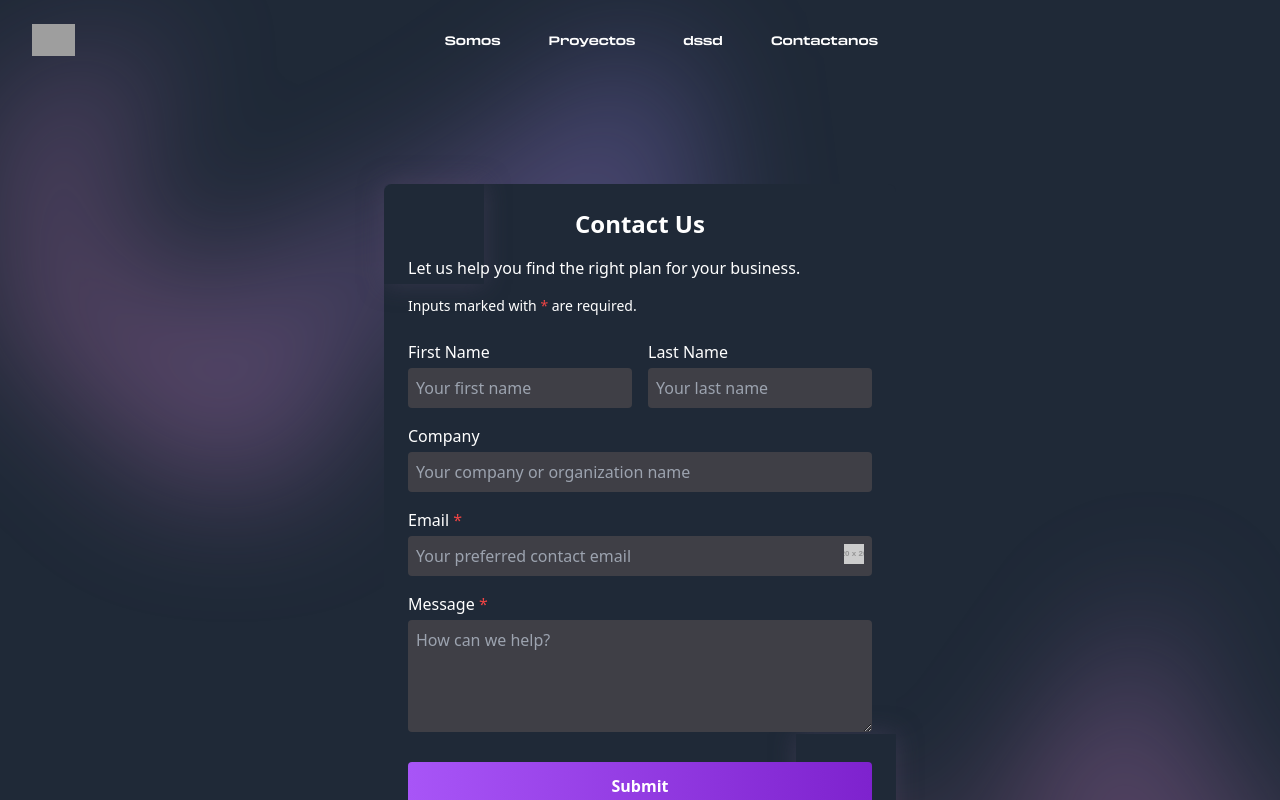
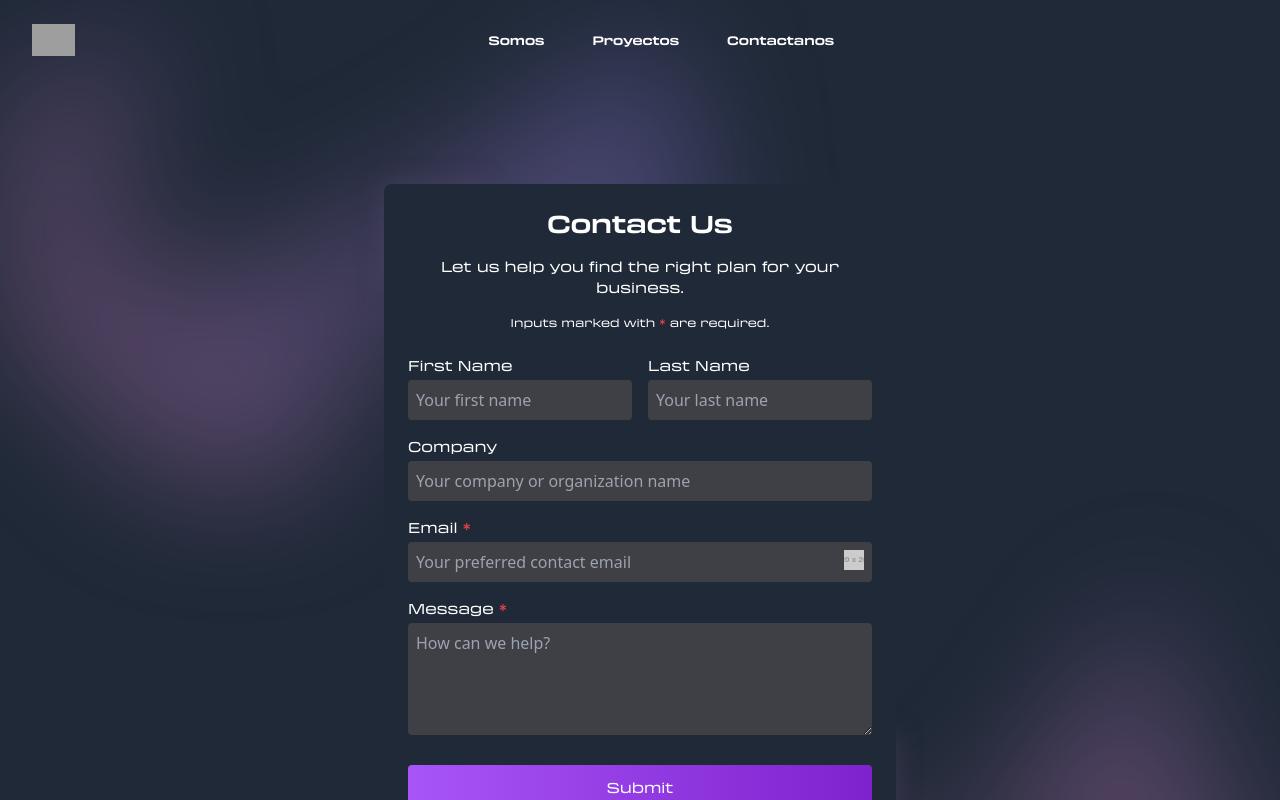
Before and after one commit to DecodevsDevelopment/Decodevs, a React (Vite) app: page /Decodevs/Contacto in a window 1280 px wide. Shown: the top 800 px of the page. Built offline with nearby package versions, Linux system fonts and the light colour scheme; grey boxes are pictures that could not be loaded; what tailwindcss-animated would draw is missing.

Commit message:
arreglo de shadow en contacto y agrego tipografia y tamaño a todas las secciones

```diff
--- a/src/Components/Banner/Banner.jsx
+++ b/src/Components/Banner/Banner.jsx
@@ -7,7 +7,7 @@ export const Banner = () => {
           <div className='bg-gradient-to-r absolute h-full top-0 w-[20%] z-10 -left-px dark:from-base-900 from-20% from-base-100 to-transparent'></div>
           <div className='bg-gradient-to-r absolute h-full top-0 w-[20%] z-10 -right-px dark:to-base-900 from-transparent to-80% to-base-100'></div>
           <Marquee>
-            <ul className='flex items-center justify-center sm:justify-center md:justify-center xl:justify-center   [&_li]:mx-8 [&_img]:max-w-none '>
+            <ul className='flex items-center justify-center md:justify-center  [&_li]:mx-8 [&_img]:max-w-none '>
               <li>
                 <svg xmlns='http://www.w3.org/2000/svg' x='0px' y='0px' width='96' height='70' viewBox='0 0 48 48'>
                   <path fill='#E65100' d='M41,5H7l3,34l14,4l14-4L41,5L41,5z'></path>
--- a/src/Components/Contacto/Contacto.css
+++ b/src/Components/Contacto/Contacto.css
@@ -2,6 +2,7 @@
 @layer utilities {
   .shadow-corners {
     position: relative;
+
   }
 
   .shadow-corners::before,
@@ -26,3 +27,11 @@
     border-bottom-right-radius: 5px;
   }
 }
+
+.tituloContacto{
+  font-family: 'ff';
+}
+
+.subtituloContacto{
+  font-family: 'transducer';
+}
--- a/src/Components/Contacto/Contacto.jsx
+++ b/src/Components/Contacto/Contacto.jsx
@@ -19,35 +19,36 @@ export const Contacto = () => {
               }}
             />
           </div>
-          <div data-aos='zoom-out' data-aos-duration="500" className='max-w-lg mx-auto  p-6 bg-gray-800 text-white rounded-lg shadow-corners   '>
-            <h2 className='text-2xl flex justify-center font-bold mb-4'>Contact Us</h2>
-            <p className='mb-4'>Let us help you find the right plan for your business.</p>
-            <p className='mb-6 text-sm'>
+          <div data-aos='zoom-out' data-aos-duration="500" >
+          <div className='max-w-lg mx-auto   p-6 bg-gray-800 text-white rounded-lg shadow-corners'>
+            <h2 className='text-2xl flex justify-center  mb-4 tituloContacto'>Contact Us</h2>
+            <p className='mb-4 text-center text-[14px] subtituloContacto'>Let us help you find the right plan for your business.</p>
+            <p className='mb-6 text-[11px] text-center subtituloContacto '>
               Inputs marked with <span className='text-red-500'>*</span> are required.
             </p>
             <form>
               <div className='grid grid-cols-1 md:grid-cols-2 gap-4 mb-4'>
                 <div>
-                  <label className='block mb-1' htmlFor='first-name'>
+                  <label className='block text-[14px] subtituloContacto mb-1' htmlFor='first-name'>
                     First Name
                   </label>
                   <input className='w-full p-2 bg-zinc-700 border border-zinc-600 rounded' type='text' id='first-name' placeholder='Your first name' />
                 </div>
                 <div>
-                  <label className='block mb-1' htmlFor='last-name'>
+                  <label className='block mb-1 text-[14px] subtituloContacto'  htmlFor='last-name'>
                     Last Name
                   </label>
                   <input className='w-full p-2 bg-zinc-700 border border-zinc-600 rounded' type='text' id='last-name' placeholder='Your last name' />
                 </div>
               </div>
               <div className='mb-4'>
-                <label className='block mb-1' htmlFor='company'>
+                <label className='block mb-1 text-[14px] subtituloContacto' htmlFor='company'>
                   Company
                 </label>
                 <input className='w-full p-2 bg-zinc-700 border border-zinc-600 rounded' type='text' id='company' placeholder='Your company or organization name' />
               </div>
               <div className='mb-4'>
-                <label className='block mb-1' htmlFor='email'>
+                <label className='block mb-1 text-[14px] subtituloContacto' htmlFor='email'>
                   Email <span className='text-red-500'>*</span>
                 </label>
                 <div className='relative'>
@@ -56,12 +57,12 @@ export const Contacto = () => {
                 </div>
               </div>
               <div className='mb-6'>
-                <label className='block mb-1' htmlFor='message'>
+                <label className='block mb-1 text-[14px] subtituloContacto' htmlFor='message'>
                   Message <span className='text-red-500'>*</span>
                 </label>
                 <textarea className='w-full p-2 bg-zinc-700 border border-zinc-600 rounded' id='message' rows='4' placeholder='How can we help?'></textarea>
               </div>
-              <button className='w-full p-3 bg-gradient-to-r from-purple-500 to-purple-700 text-white font-bold rounded'>Submit</button>
+              <button className='w-full p-3 bg-gradient-to-r from-purple-500 to-purple-700 text-[14px] subtituloContacto text-white font-bold rounded'>Submit</button>
             </form>
           </div>
 
@@ -75,6 +76,7 @@ export const Contacto = () => {
             />
           </div>
         </div>
+        </div>
       </div>
       <Footer />
     </>
--- a/src/Components/Footer/Footer.jsx
+++ b/src/Components/Footer/Footer.jsx
@@ -6,7 +6,7 @@ export const Footer = () => {
       <hr></hr>
       <div>
         <footer className='w-full bg-gray-800'>
-          <div className='mx-auto max-w-7xl px-4 sm:px-6 lg:px-8'>
+          <div className='mx-auto max-w-7xl px-4 sm:px-6 lg:px-8 xl:px-10'>
             <div className='py-16 flex justify-between items-center flex-col gap-8 lg:flex-row'>
               <a href='https://pagedone.io/' className='flex justify-center '>
                 <svg className='w-40 h-8' viewBox='0 0 164 33' fill='none' xmlns='http://www.w3.org/2000/svg'>
@@ -132,7 +132,7 @@ export const Footer = () => {
 
             <div className='py-4 border-t border-gray-700'>
               <div className='flex items-center justify-center flex-col'>
-                <span className='text-gray-300 text-center text-xs textFooter flex sm:text-sm lg:text-base '>
+                <span className='text-gray-300 text-center text-xs textFooter flex sm:text-sm lg:text-base  '>
                   <p>Decodevs 2024, Todos los derechos reservados.</p>
                 </span>
               </div>
--- a/src/Components/Navbar/Navbar.jsx
+++ b/src/Components/Navbar/Navbar.jsx
@@ -7,7 +7,6 @@ import "./Navbar.css";
 const navigation = [
   { name: "Somos", path: "/Decodevs/somos" },
   { name: "Proyectos", path: "/Decodevs/Proyecto" },
-  { name: "dssd", path: "/Decodevs/dssd" },
   { name: "Contactanos", path: "/Decodevs/Contacto" },
 ];
 
@@ -75,7 +74,7 @@ export const Navbar = () => {
       {/* Panel de menú desplegable para dispositivos móviles */}
       <Dialog className='lg:hidden' open={mobileMenuOpen} onClose={setMobileMenuOpen}>
         <div className='fixed inset-0 z-50 ' />
-        <Dialog.Panel className='fixed inset-y-0 h-2/4 right-0 z-50 w-full overflow-y-auto bg-gray-700 px-6 py-6 sm:max-w-sm sm:ring-1 sm:ring-gray-900/10'>
+        <Dialog.Panel className='fixed inset-y-0 h-2/4 right-0 z-50 w-full overflow-y-auto bg-gray-700 px-6 py-6  sm:ring-1 sm:ring-gray-900/10'>
           <div className='flex items-center justify-between'>
             {/* Logo a la izquierda */}
             <Link to='/' className='-m-1.5 p-1.5'>
--- a/src/Components/Somos/Somos.css
+++ b/src/Components/Somos/Somos.css
@@ -1,7 +1,10 @@
 .titSomos {
-  font-family: "ff";
+  font-family: 'ff';
 }
 
+.subtituloSomos{
+  font-family: 'transducer'
+}
 .tituloNombre{
   font-family: 'ff';
 }
--- a/src/Components/Somos/Somos.jsx
+++ b/src/Components/Somos/Somos.jsx
@@ -40,9 +40,9 @@ export const Somos = () => {
       <Navbar />
       <section className='bg-gray-800 min-h-screen relative'>
         <div className='container px-6 py-10 mx-auto'>
-          <h1 className='text-2xl my-16 font-semibold text-center titSomos text-white capitalize lg:text-3xl'>Our Executive Team</h1>
+          <h1 className='text-2xl my-16  text-center titSomos text-white lg:text-3xl'>Our Executive Team</h1>
 
-          <p className='max-w-2xl mx-auto my-6 text-center text-gray-200'>
+          <p className='max-w-2xl mx-auto my-6 text-center text-[15px] subtituloSomos text-gray-300'>
             Lorem ipsum dolor sit amet consectetur adipisicing elit. Illo incidunt ex placeat modi magni quia error alias, adipisci rem similique, at omnis eligendi optio eos harum.
           </p>
 
```
